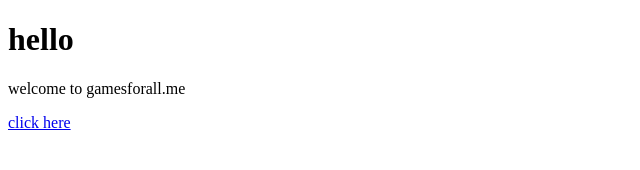
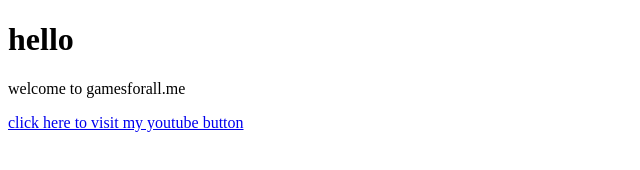
Before and after one commit to paarth1/paarth1.github.io, a plain HTML site: page index.html in a window 1280 px wide. Shown: the whole page, without its empty margins (0-640 px from the left). Drawn offline with Linux system fonts and the light colour scheme.

Commit message:
Update index.html

```diff
--- a/index.html
+++ b/index.html
@@ -4,7 +4,7 @@
 
 <h1>hello</h1>
 <p>welcome to gamesforall.me</p>
-<a href="https://github.com/paarth1/simple-pong">click here</a>
+<a href="http://gamesforall.me/youtube.html">click here to visit my youtube button</a>
 
 </body>
 </html>
```
